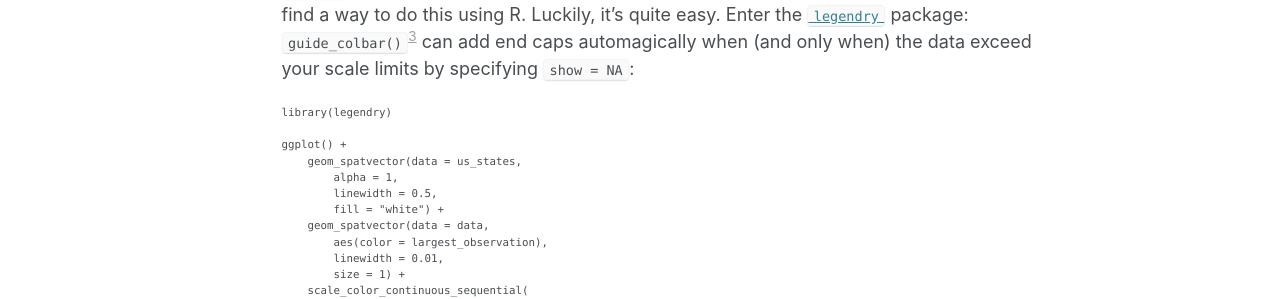
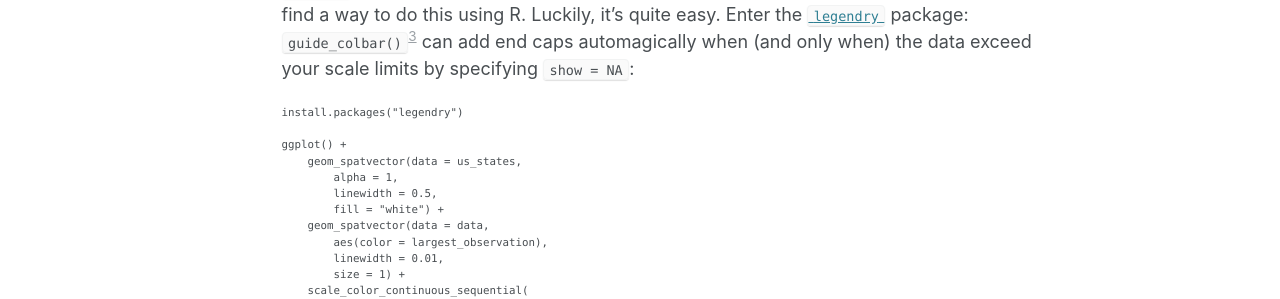
Before and after one commit to realmiketalbot/realmiketalbot.github.io, a Jekyll site: the page built from _posts/2026-01-21-out-of-bounds-on-purpose-legendry.md, in a window 1280 px wide and 900 px high, scrolled down 4297 px. Shown: the part 154-453 px from the top of the window. Built offline with Jekyll 4.4.1, drawn with Linux system fonts in a browser that asks for light colours; emoji names are drawn with the system emoji font; comment, search, counter and statistics services are not loaded; some of the changed text lies outside the part shown.

Commit message:
Minor revision

```diff
--- a/_posts/2026-01-21-out-of-bounds-on-purpose-legendry.md
+++ b/_posts/2026-01-21-out-of-bounds-on-purpose-legendry.md
@@ -103,7 +103,7 @@ Yes, we could switch to Python. But here's the hard truth: I simply do not like
 I know I could make equivalent plots using `matplotlib`, but I simply prefer the syntax of `ggplot2`, and it will likely continue to remain my default for visualizations. So, I wanted to find a way to do this using R. Luckily, it's quite easy. Enter the <a href="https://teunbrand.github.io/legendry/" target="_blank">`legendry`</a> package: `guide_colbar()`[^3] can add end caps automagically when (and only when) the data exceed your scale limits by specifying `show = NA`:
 
 <pre style="font-size: 0.6em;">
-library(legendry)
+install.packages("legendry")
 
 ggplot() +
     geom_spatvector(data = us_states,
```
